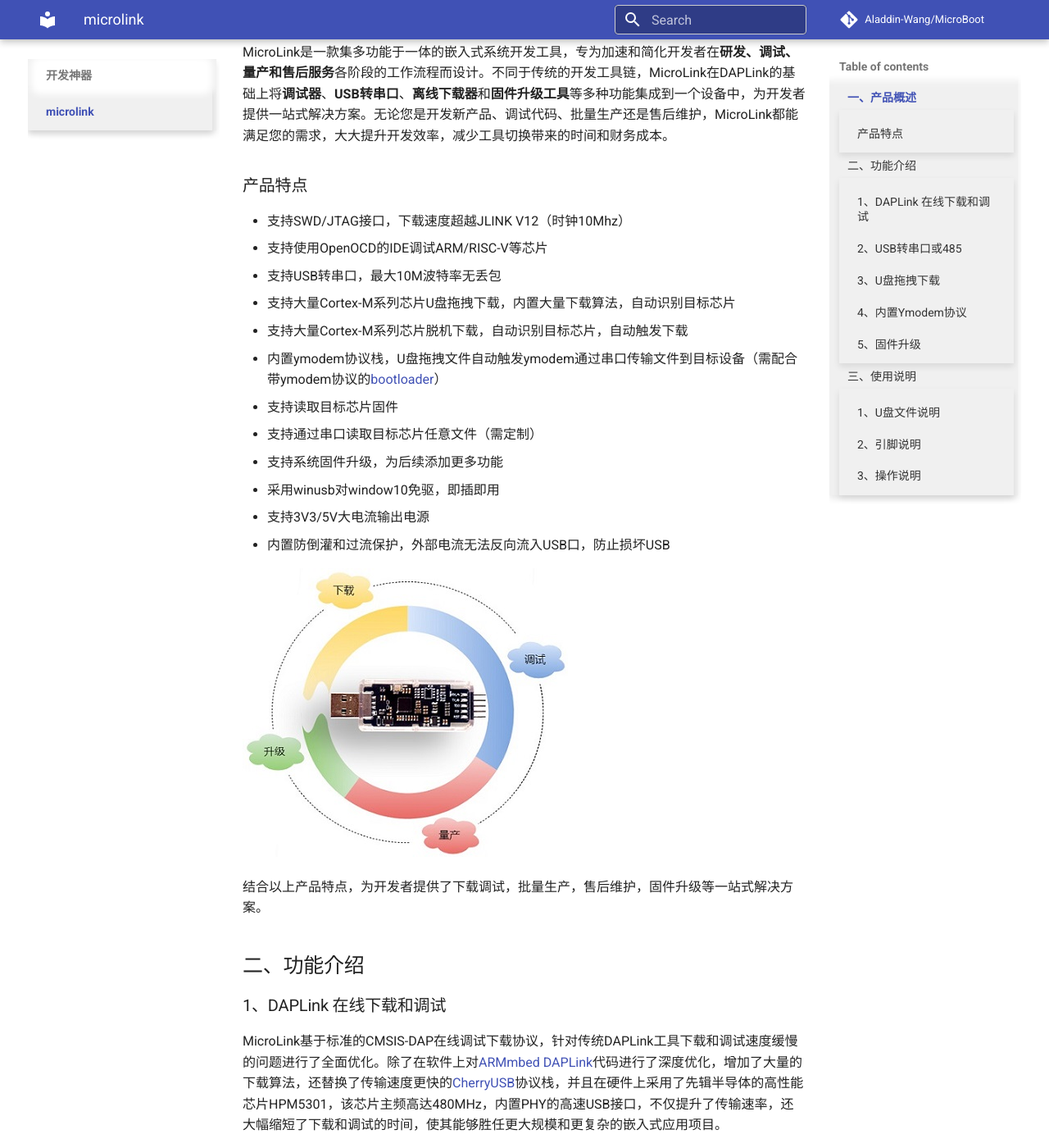
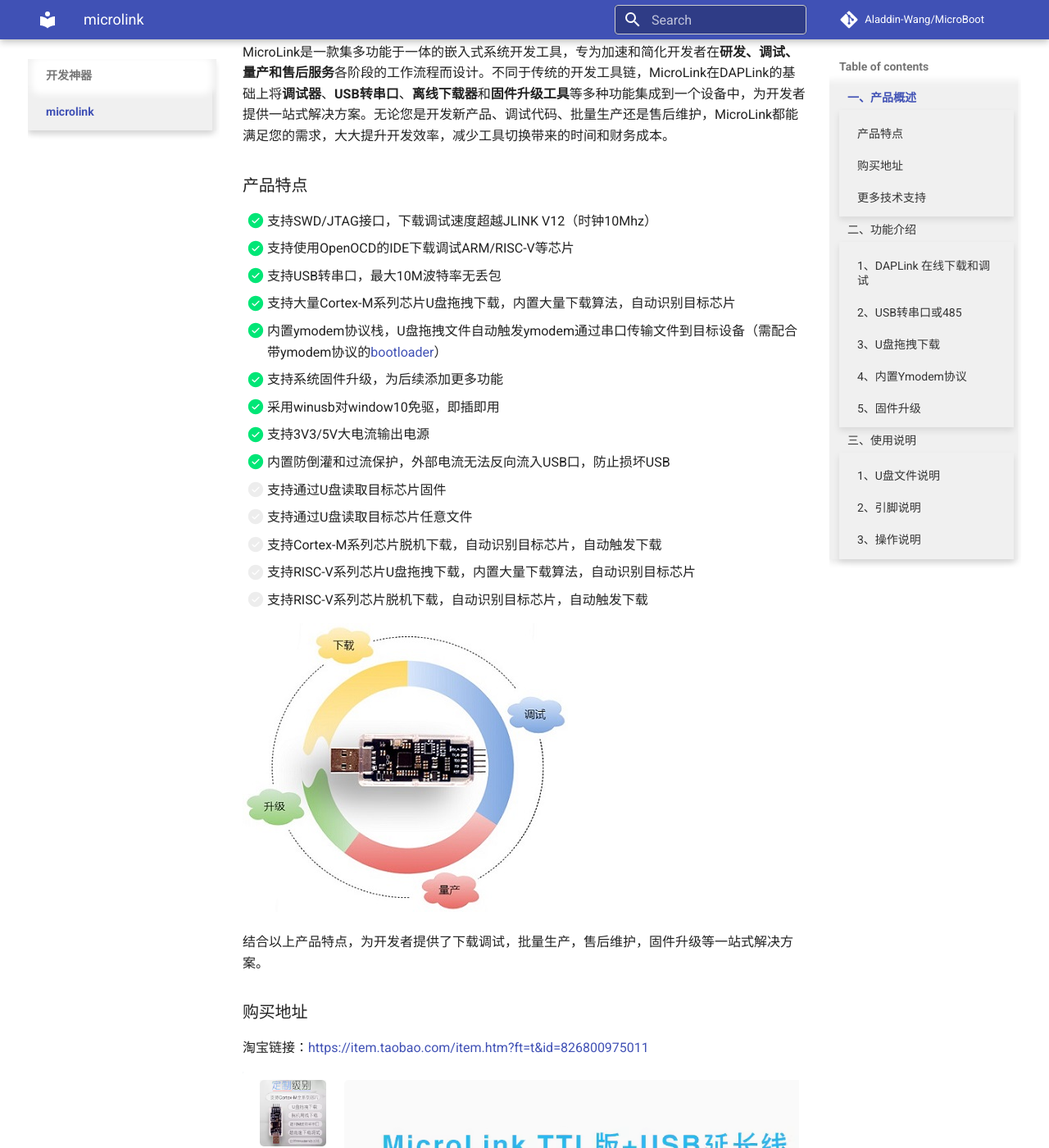
Before and after one commit to Aladdin-Wang/MicroBoot, an MkDocs documentation site: the page built from docs/tools/microlink/microlink.md, in a window 1280 px wide and 1400 px high, scrolled down 270 px. Shown: the whole window at 82% size. Built offline with MkDocs 1.6.1 and Material for MkDocs 9.7.7, drawn with Linux system fonts in a browser that asks for light colours; comment, search, counter and statistics services are not loaded.

Commit message:
更新docs

```diff
--- a/docs/tools/microlink/microlink.md
+++ b/docs/tools/microlink/microlink.md
@@ -8,18 +8,20 @@
 
 ### 产品特点
 
-- 支持SWD/JTAG接口，下载速度超越JLINK V12（时钟10Mhz）
-- 支持使用OpenOCD的IDE调试ARM/RISC-V等芯片
-- 支持USB转串口，最大10M波特率无丢包
-- 支持大量Cortex-M系列芯片U盘拖拽下载，内置大量下载算法，自动识别目标芯片
-- 支持大量Cortex-M系列芯片脱机下载，自动识别目标芯片，自动触发下载
-- 内置ymodem协议栈，U盘拖拽文件自动触发ymodem通过串口传输文件到目标设备（需配合带ymodem协议的[bootloader](https://github.com/Aladdin-Wang/MicroBoot)）
-- 支持读取目标芯片固件
-- 支持通过串口读取目标芯片任意文件（需定制）
-- 支持系统固件升级，为后续添加更多功能
-- 采用winusb对window10免驱，即插即用
-- 支持3V3/5V大电流输出电源
-- 内置防倒灌和过流保护，外部电流无法反向流入USB口，防止损坏USB
+- [x] 支持SWD/JTAG接口，下载调试速度超越JLINK V12（时钟10Mhz）
+- [x] 支持使用OpenOCD的IDE下载调试ARM/RISC-V等芯片
+- [x] 支持USB转串口，最大10M波特率无丢包
+- [x] 支持大量Cortex-M系列芯片U盘拖拽下载，内置大量下载算法，自动识别目标芯片
+- [x] 内置ymodem协议栈，U盘拖拽文件自动触发ymodem通过串口传输文件到目标设备（需配合带ymodem协议的[bootloader](https://github.com/Aladdin-Wang/MicroBoot)）
+- [x] 支持系统固件升级，为后续添加更多功能
+- [x] 采用winusb对window10免驱，即插即用
+- [x] 支持3V3/5V大电流输出电源
+- [x] 内置防倒灌和过流保护，外部电流无法反向流入USB口，防止损坏USB
+- [ ] 支持通过U盘读取目标芯片固件
+- [ ] 支持通过U盘读取目标芯片任意文件
+- [ ] 支持Cortex-M系列芯片脱机下载，自动识别目标芯片，自动触发下载
+- [ ] 支持RISC-V系列芯片U盘拖拽下载，内置大量下载算法，自动识别目标芯片
+- [ ] 支持RISC-V系列芯片脱机下载，自动识别目标芯片，自动触发下载
 
 
 
@@ -29,7 +31,19 @@
 
 结合以上产品特点，为开发者提供了下载调试，批量生产，售后维护，固件升级等一站式解决方案。
 
+### 购买地址
 
+淘宝链接：https://item.taobao.com/item.htm?ft=t&id=826800975011
+
+![](../../images/microlink/TB.png)
+
+手机淘宝扫码入口
+
+![](../../images/microlink/SJTB.png)
+
+### 更多技术支持
+
+![](../../images/microlink/WX.jpg)
 
 ## 二、功能介绍
 
```
Also changed, not shown: docs/images/microlink/SJTB.png (added), docs/images/microlink/TB.png (added), docs/images/microlink/WX.jpg (added).
